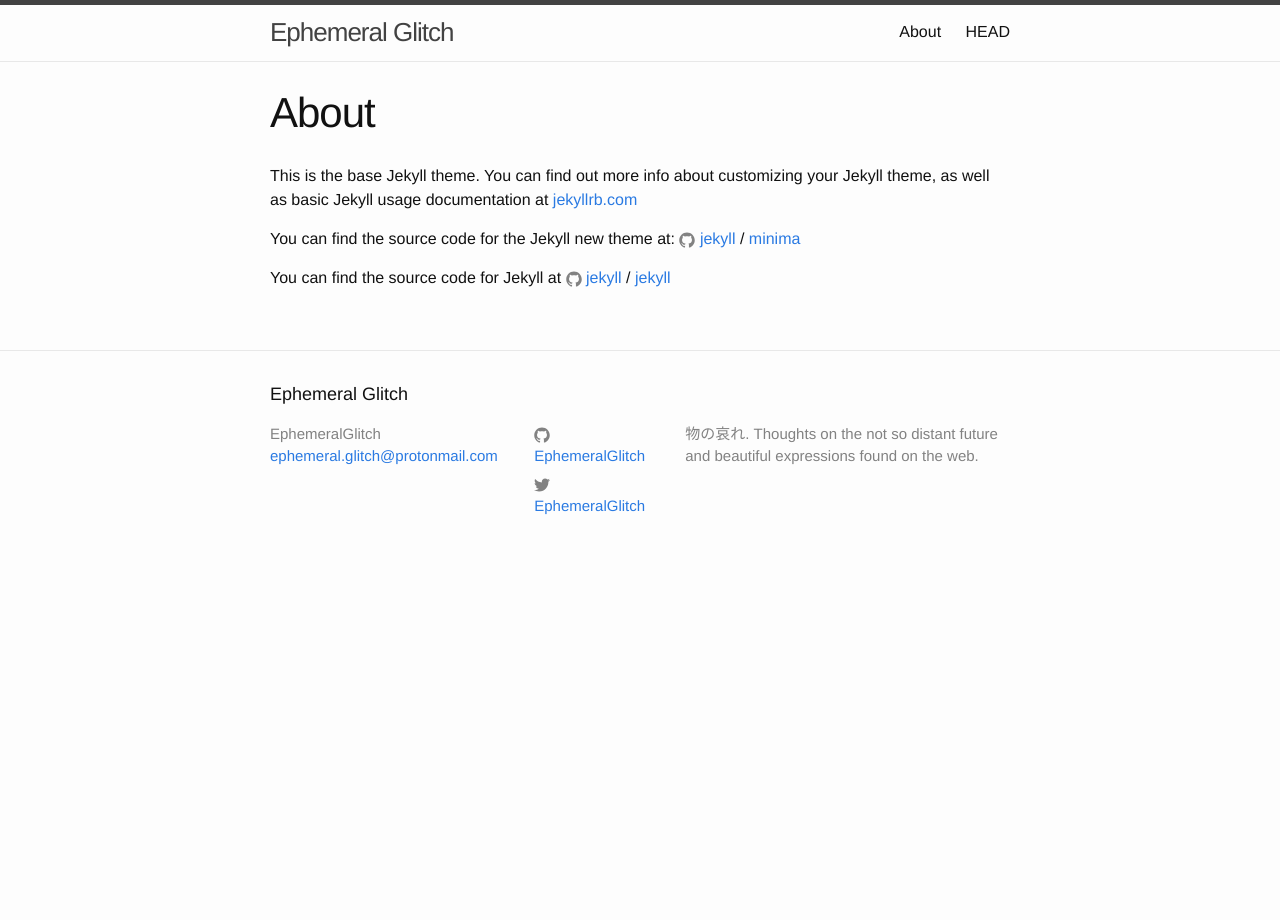
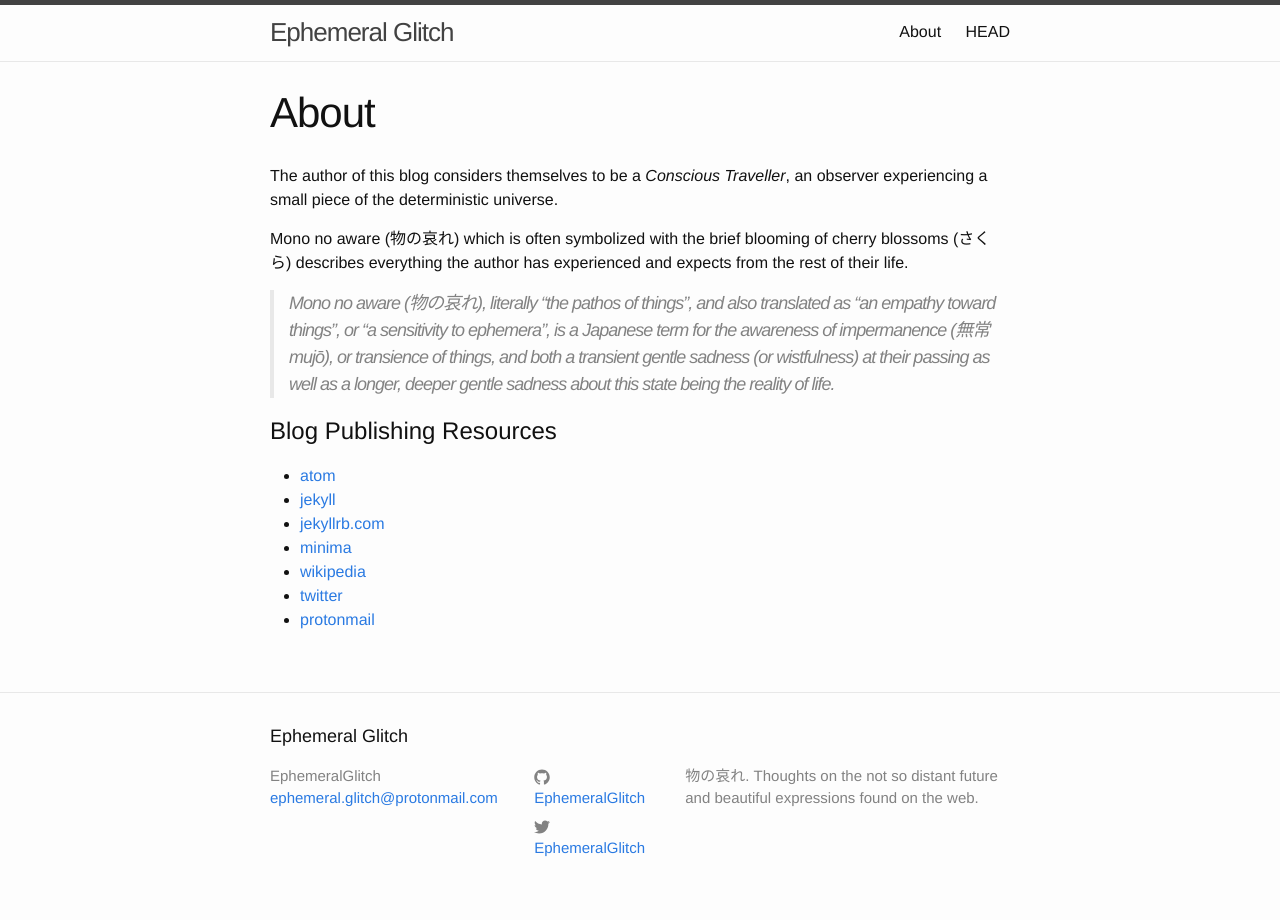
Before and after one commit to EphemeralGlitch/ephemeralglitch.github.io, a Jekyll site: the page built from about.md, in a window 1280 px wide. Built offline with Jekyll 4.4.1, drawn with Linux system fonts in a browser that asks for light colours.

Commit message:
Updated about page.

```diff
--- a/_includes/my-themes-great-include.html
+++ /dev/null
@@ -1 +0,0 @@
-<p>sup homes?</p>
--- a/about.md
+++ b/about.md
@@ -4,12 +4,20 @@ title: About
 permalink: /about/
 ---
 
-This is the base Jekyll theme. You can find out more info about customizing your Jekyll theme, as well as basic Jekyll usage documentation at [jekyllrb.com](http://jekyllrb.com/)
+The author of this blog considers themselves to be a *Conscious Traveller*, an
+observer experiencing a small piece of the deterministic universe.
 
-You can find the source code for the Jekyll new theme at:
-{% include icon-github.html username="jekyll" %} /
-[minima](https://github.com/jekyll/minima)
+Mono no aware (物の哀れ) which is often symbolized with the brief blooming of
+cherry blossoms (さくら) describes everything the author has experienced and
+expects from the rest of their life.
 
-You can find the source code for Jekyll at
-{% include icon-github.html username="jekyll" %} /
-[jekyll](https://github.com/jekyll/jekyll)
+> Mono no aware (物の哀れ), literally "the pathos of things", and also translated as "an empathy toward things", or "a sensitivity to ephemera", is a Japanese term for the awareness of impermanence (無常 mujō), or transience of things, and both a transient gentle sadness (or wistfulness) at their passing as well as a longer, deeper gentle sadness about this state being the reality of life.
+
+# Blog Publishing Resources
+- [atom](https://atom.io/)
+- [jekyll](https://github.com/jekyll/jekyll)
+- [jekyllrb.com](http://jekyllrb.com/)
+- [minima](https://github.com/jekyll/minima)
+- [wikipedia](https://en.wikipedia.org)
+- [twitter](https://twitter.com)
+- [protonmail](https://protonmail.com/)
```
Also changed, not shown: _posts/2017-07-18-flow.md (+1 -1 lines), 2 other files.
